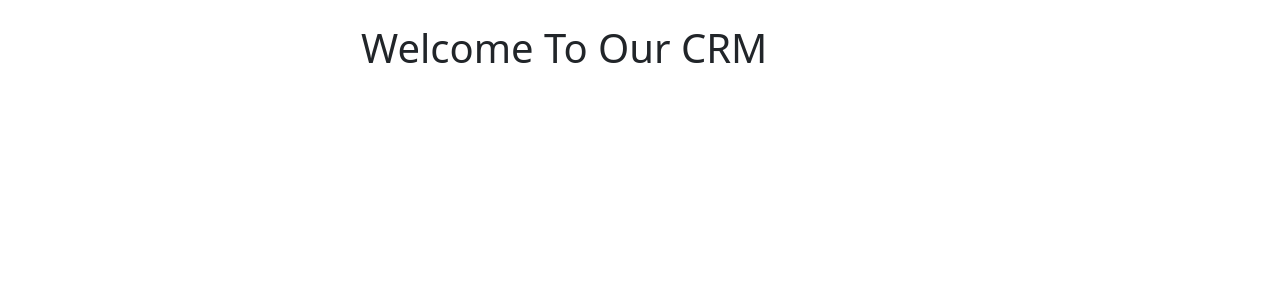
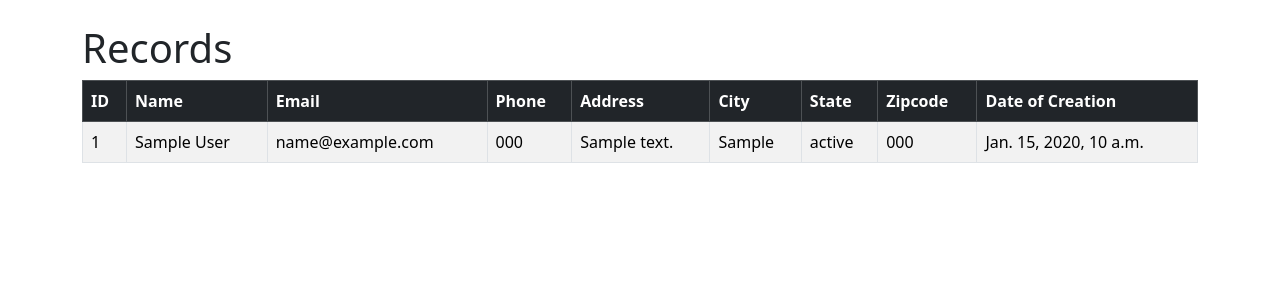
Before and after one commit to danndongi02/Django-CRM, a Django app: template website/templates/home.html in a window 1280 px wide. Shown: the part 56-356 px from the top of the page. Run offline with Django 4.2, Linux system fonts and the light colour scheme; the template is opened without the code that fills it: values that come from a table or form of the project are taken from there, others are empty; a user stored in the database is signed in; tables that the repository leaves empty hold one stand-in row (values such as "Sample post").

Commit message:
Added table for viewing records

```diff
--- a/website/templates/home.html
+++ b/website/templates/home.html
@@ -1,11 +1,42 @@
 {% extends 'base.html' %} {% block content %}
 
-<div class="col-md-6 offset-md-3">
+<div>
   {% if user.is_authenticated %}
 
-  <h1>Welcome To Our CRM</h1>
+  <h1>Records</h1>
 
-  {% else %}
+  <table class="table table-striped table-hover table-bordered">
+    <thead class="table-dark">
+      <tr>
+        <th scope="col">ID</th>
+        <th scope="col">Name</th>
+        <th scope="col">Email</th>
+        <th scope="col">Phone</th>
+        <th scope="col">Address</th>
+        <th scope="col">City</th>
+        <th scope="col">State</th>
+        <th scope="col">Zipcode</th>
+        <th scope="col">Date of Creation</th>
+      </tr>
+    </thead>
+    <tbody>
+      {% if records %} {% for record in records %}
+      <tr>
+        <td>{{ record.id }}</td>
+        <td>{{ record.firstName }} {{ record.lastName }}</td>
+        <td>{{ record.email }}</td>
+        <td>{{ record.phone }}</td>
+        <td>{{ record.address }}</td>
+        <td>{{ record.city }}</td>
+        <td>{{ record.state }}</td>
+        <td>{{ record.zipcode }}</td>
+        <td>{{ record.dateOfCreation }}</td>
+      </tr>
+      {% endfor %} {% endif %}
+    </tbody>
+  </table>
+
+  {% comment %} Print the records {% endcomment %} {% else %}
 
   <h1>Login</h1>
   <br />
```
